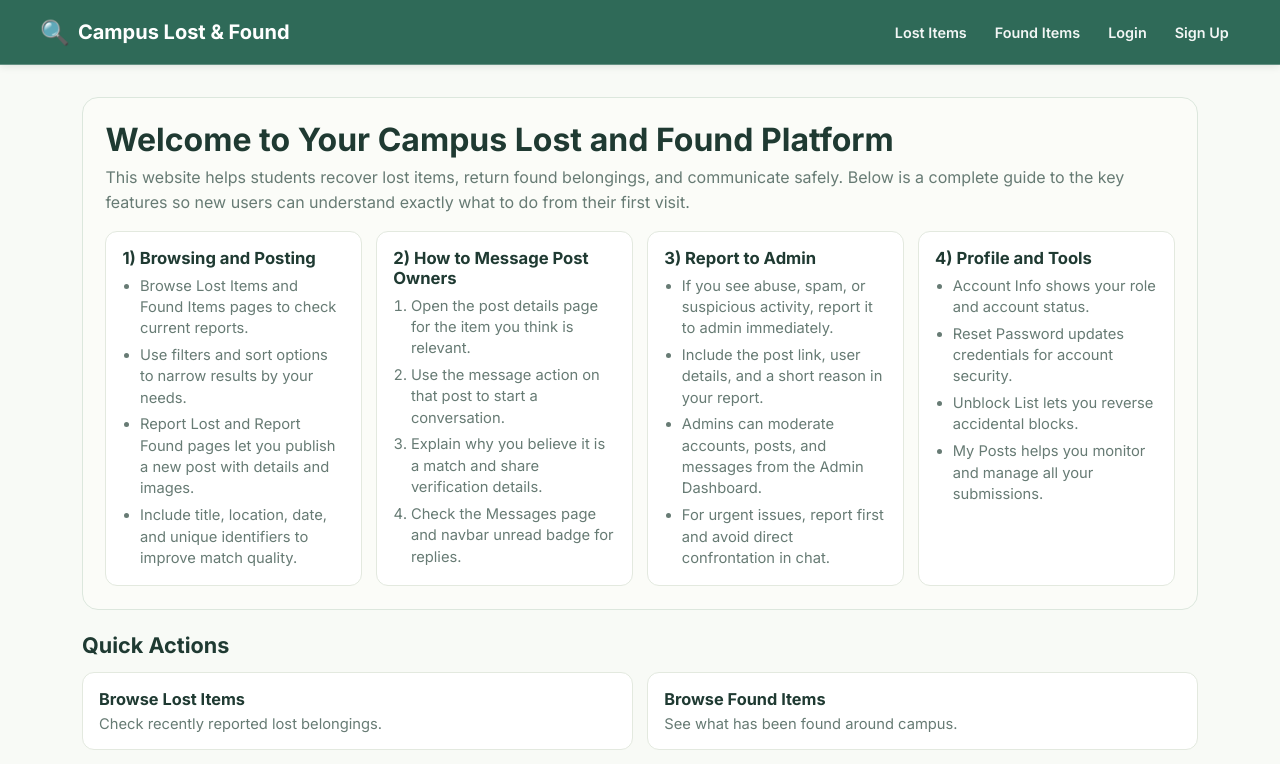
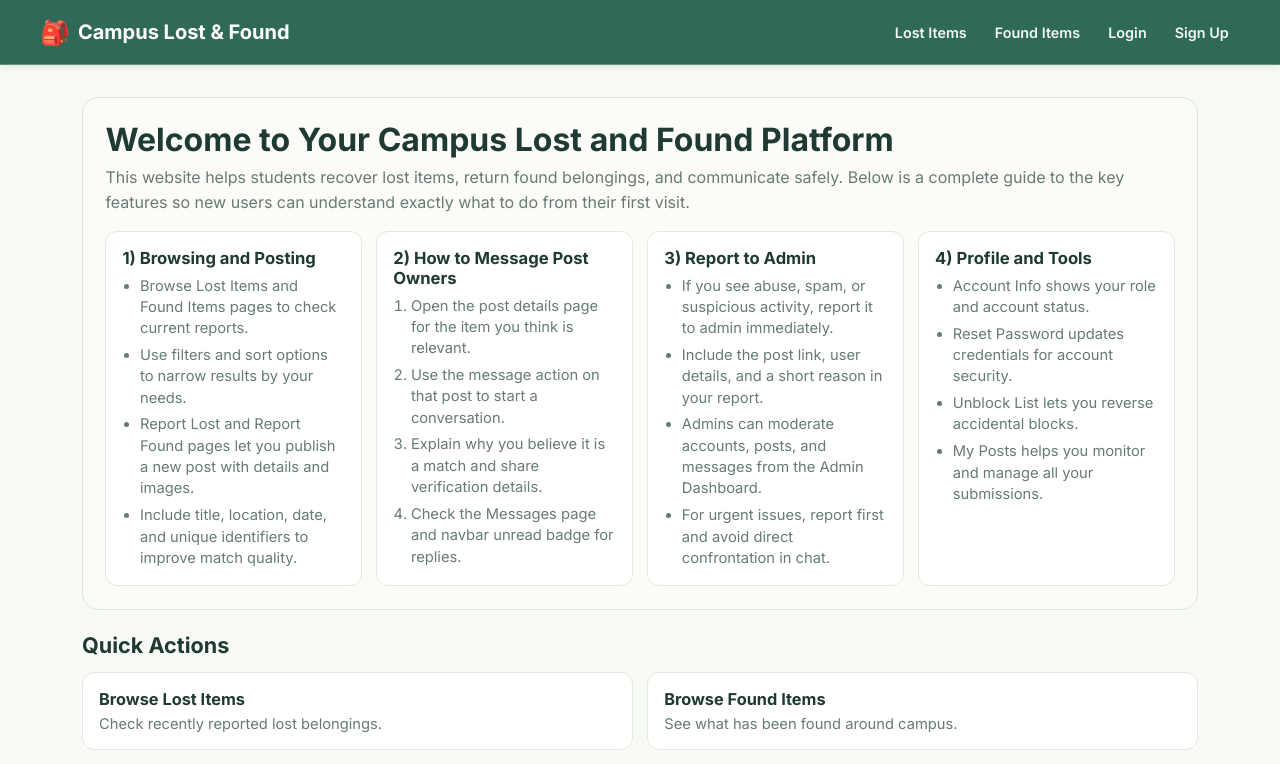
Before and after one commit to CalebSzeto/Lost-Found-Web-App, a Next.js app in the folder client/: page / in a window 1280 px wide. Shown: the top 764 px of the page. Built offline with nearby package versions, Linux system fonts and the light colour scheme; no server answers.

Commit message:
Update user guide and brand icon

```diff
--- a/client/src/components/Navbar.js
+++ b/client/src/components/Navbar.js
@@ -170,7 +170,7 @@ const Navbar = () => {
     <nav className={styles.navbar}>
       <div className={styles.container}>
         <Link href="/" className={styles.brand}>
-          <span className={styles.brandIcon}>🔍</span>
+          <span className={styles.brandIcon}>🎒</span>
           <span className={styles.brandText}>Campus Lost & Found</span>
         </Link>
 
```
Also changed, not shown: 1 other file (tests, documents, lock files or other folders).
